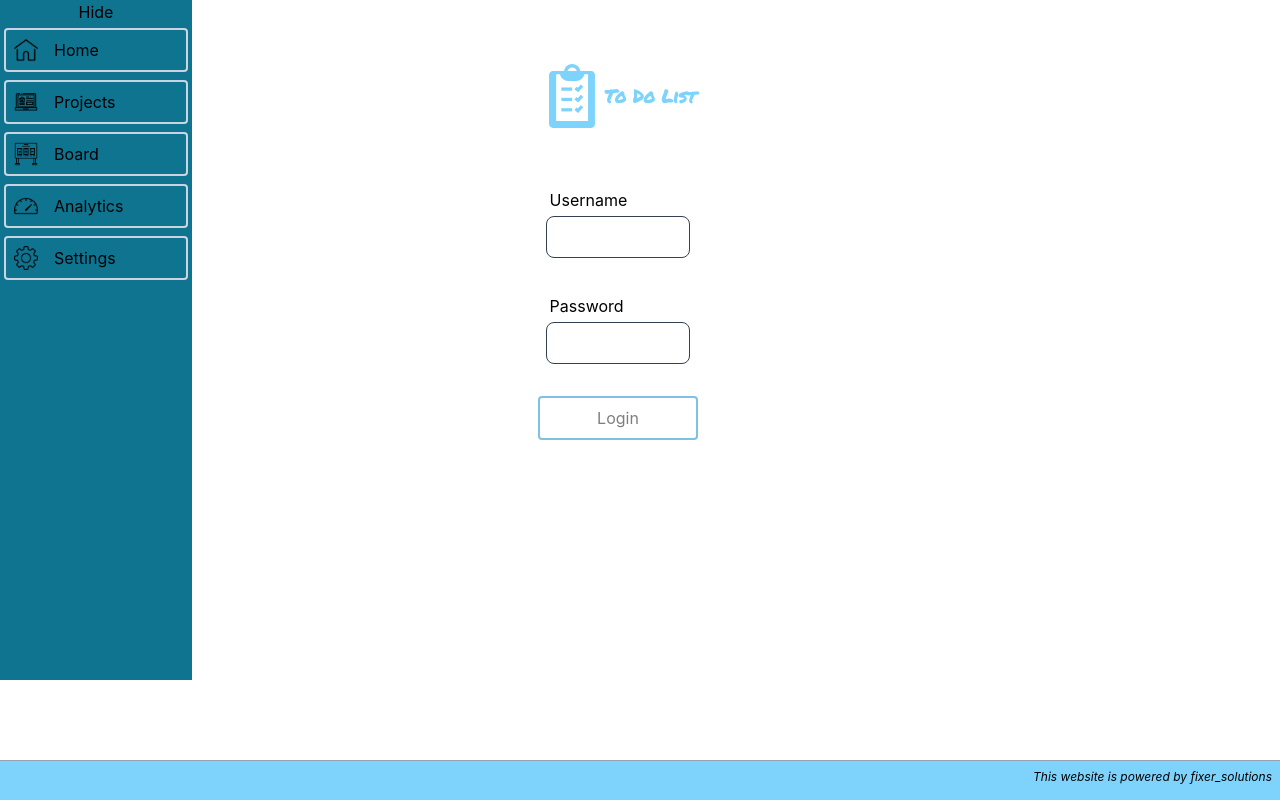
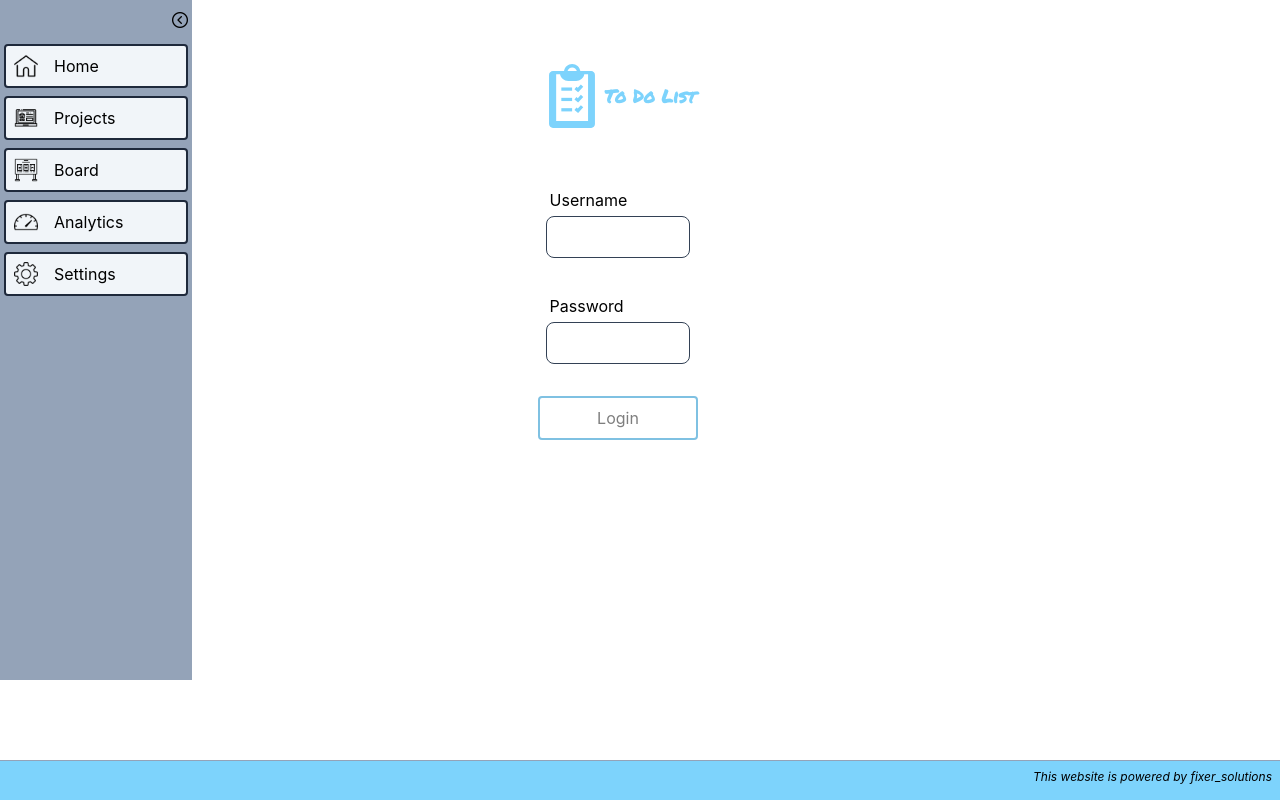
Before and after one commit to eduardogarcot/to-do-react-app, a React (Create React App) app: page /login in a window 1280 px wide. Built offline with nearby package versions, Linux system fonts and the light colour scheme.

Commit message:
feature: td-07 adding mobile design

```diff
--- a/src/components/Icons/icons.js
+++ b/src/components/Icons/icons.js
@@ -1,10 +1,13 @@
 import React from 'react';
 
-const Icon = ({name, containerClassName, iconClassName}) => {
+const Icon = ({name, containerClassName, iconClassName, handleClick}) => {
   const path = `/images/icons/${name}`;
+  const customHandleClick = () => {
+    if (handleClick) handleClick();
+  }
   return (
     <div className={containerClassName}>
-      <img src={path} className={iconClassName} alt="aka" />
+      <img src={path} className={iconClassName} alt="aka" onClick={customHandleClick}/>
     </div>
   );
 };
--- a/src/components/SideBar/sideBar.js
+++ b/src/components/SideBar/sideBar.js
@@ -1,5 +1,6 @@
 
 import React, { useState } from 'react';
+import SideBarHandle from './sideBarHandle';
 import SideBarItems from './sideBarItems';
 
 const items = [
@@ -15,9 +16,10 @@ const SideBar = (props) => {
   const getClassName = () => {
     return show ? 'md:w-[15%]' : 'md:w-[5%] md:items-center';
   }
-  return ( <nav className={`flex md:flex-col min-h-[5vh] bg-cyan-700 ${getClassName()}`}>
-    <button onClick={()=>setShow(!show)}>{show?'Hide':'Show'}</button>
-    <SideBarItems items={items} show={show}/>
+  const handleShow = () => setShow(!show);
+  return ( <nav className={`flex justify-center md:justify-start md:flex-col min-h-[5vh] bg-slate-400 ${getClassName()}`}>
+    <SideBarHandle show={show} handleShow={handleShow} />
+    <SideBarItems items={items} show={show} />
   </nav> );
 }
 
--- /dev/null
+++ b/src/components/SideBar/sideBarHandle.js
@@ -0,0 +1,15 @@
+import React from 'react';
+import Icon from 'components/Icons';
+const SideBarHandle = ({show, handleShow}) => {
+  const iconName = show ? 'previous.png': 'next.png';
+  const iconClassName = 'w-4 cursor-pointer';
+  const containerClassName = 'md:flex md:w-full md:justify-end md:p-2 md:m-1 hidden';
+  return ( <Icon
+    name={iconName}
+    containerClassName={containerClassName }
+    iconClassName={iconClassName}
+    handleClick={handleShow}
+  /> );
+}
+
+export default SideBarHandle;
--- a/src/components/SideBarItem/sideBarItem.js
+++ b/src/components/SideBarItem/sideBarItem.js
@@ -2,20 +2,22 @@ import Icon from 'components/Icons';
 import React from 'react';
 
 const ICON_CN='w-6';
-const SHOW_CN='flex justify-start border-2 border-solid border-slate-300 rounded p-2 m-1';
-const HIDE_CN='flex w-fit justify-start border-2 border-solid border-slate-300 rounded p-2 m-1'
+const SHOW_CN=' ';
+const HIDE_CN=' w-fit';
+const BASE_CN='flex justify-start items-center bg-slate-100 hover:bg-slate-300 border-2 border-solid border-slate-800 rounded p-1 md:p-2 m-1 cursor-pointer';
+
 
 const SideBarItem = ({label, iconName, url, show}) => {
   const handleClick = () => {
     console.log("ve para : ", url);
   }
-  const getClassName = (show) => show ? SHOW_CN : HIDE_CN;
+  const getClassName = (show) => (BASE_CN + (show ? SHOW_CN : HIDE_CN));
   return (<div className={getClassName(show)} onClick={handleClick}>
     <Icon
       name={iconName}
       iconClassName={ICON_CN}
     />
-    {show && <h3 className='ml-4'>{label}</h3>}
+    {show && <h3 className='hidden md:block md:ml-4'>{label}</h3>}
   </div>);
 }
 
```
Also changed, not shown: src/styles/tailwind.css.
